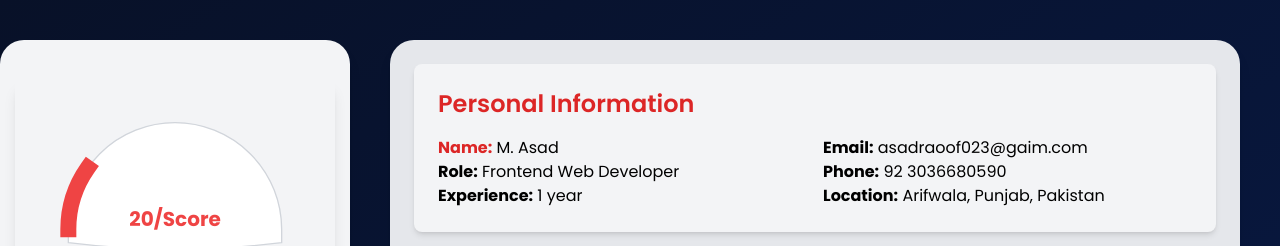
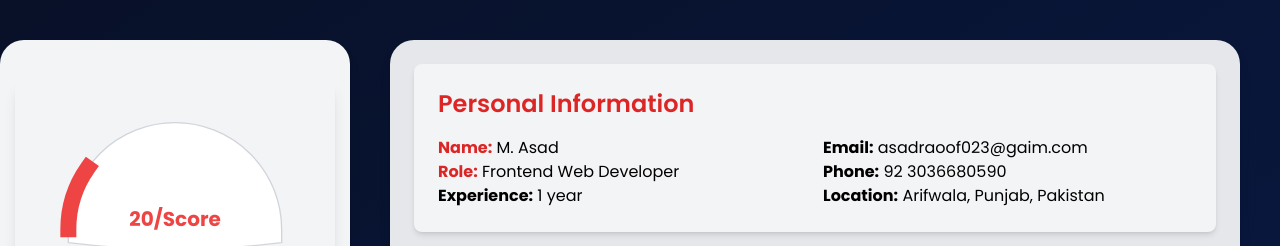
Before and after one commit to the-asad-iqbal/OptimalCV, a React (Vite) app in the folder client/: page /resume/1 in a window 1280 px wide. Shown: the top 246 px of the page. Built offline with nearby package versions, Linux system fonts and the light colour scheme; no server answers.

Commit message:
Update Data.jsx

```diff
--- a/client/src/components/Data.jsx
+++ b/client/src/components/Data.jsx
@@ -306,7 +306,7 @@ const Data = ({}) => {
                      <strong className="text-red-600">Name:</strong> {res.personalInfo.name.value}
                   </p>
                   <p>
-                     <strong>Role:</strong> {res.personalInfo.role.value}
+                     <strong className="text-red-600">Role:</strong> {res.personalInfo.role.value}
                   </p>
                   <p>
                      <strong>Experience:</strong> {res.personalInfo.experience.value}
```
